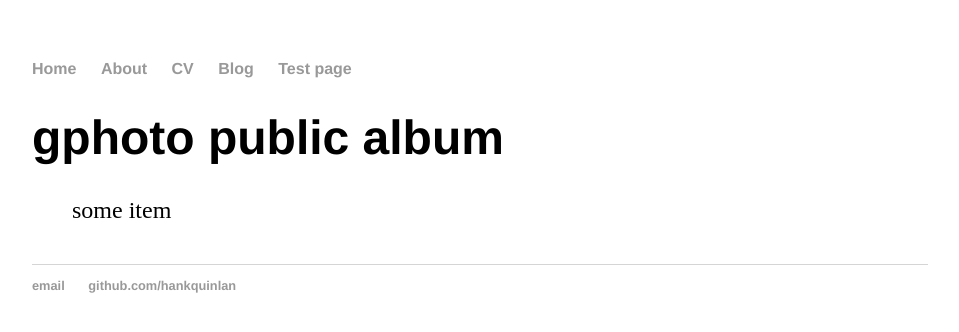
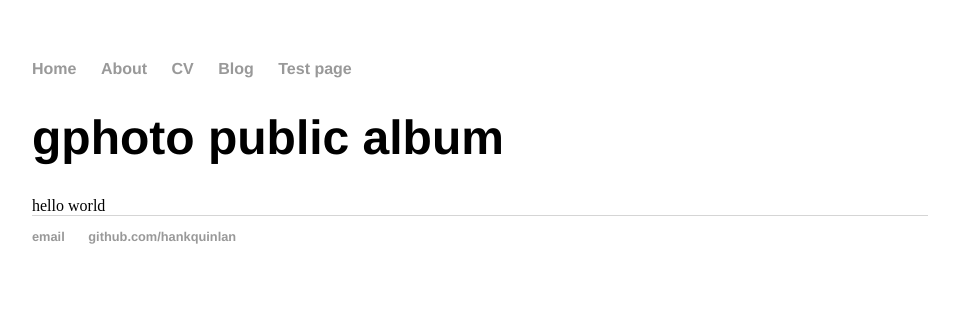
Before and after one commit to koorya/koorya.github.io, a Jekyll site: the page built from test_page/index.html, in a window 1280 px wide. Shown: the top 332 px of the page, without its empty margins (160-1119 px from the left). Built offline with Jekyll 4.4.1, drawn with Linux system fonts in a browser that asks for light colours.

Commit message:
Update index.html

```diff
--- a/test_page/index.html
+++ b/test_page/index.html
@@ -2,7 +2,16 @@
 layout: default
 title: gphoto public album
 ---
+
 <h1>{{ page.title }}</h1>
-<ul class="posts">
-<li>some item</li>
-</ul>
+<div id="image_container">no load</div>
+<script>
+$("#image_container").html("hello world");
+$.get(
+    "somepage.php",
+    {paramOne : 1, paramX : 'abc'},
+    function(data) {
+       $("#image_container").html(data);
+    }
+);
+</script>
```
